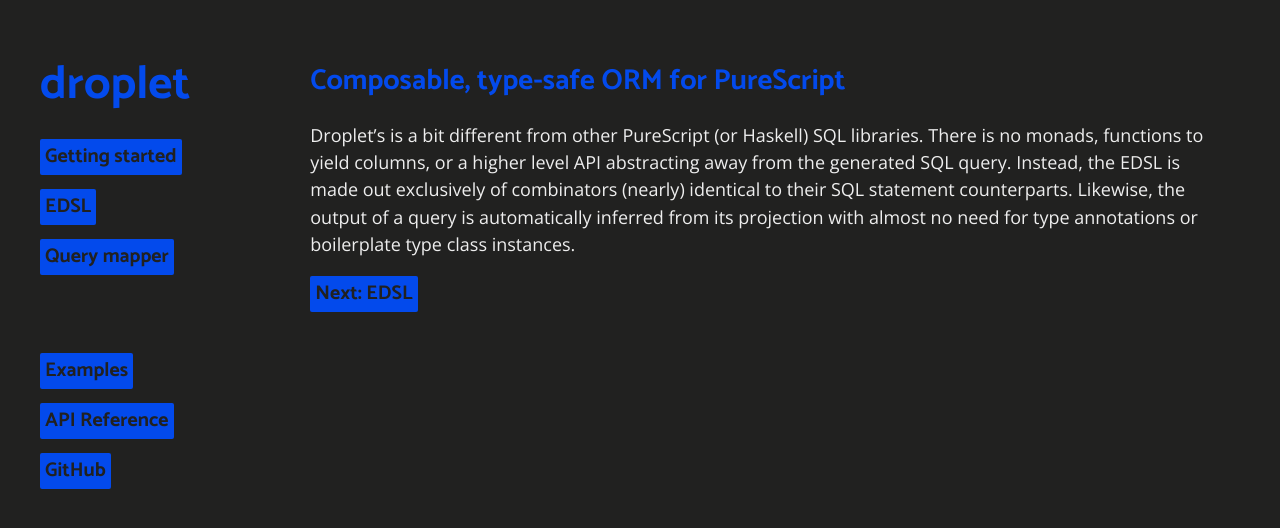
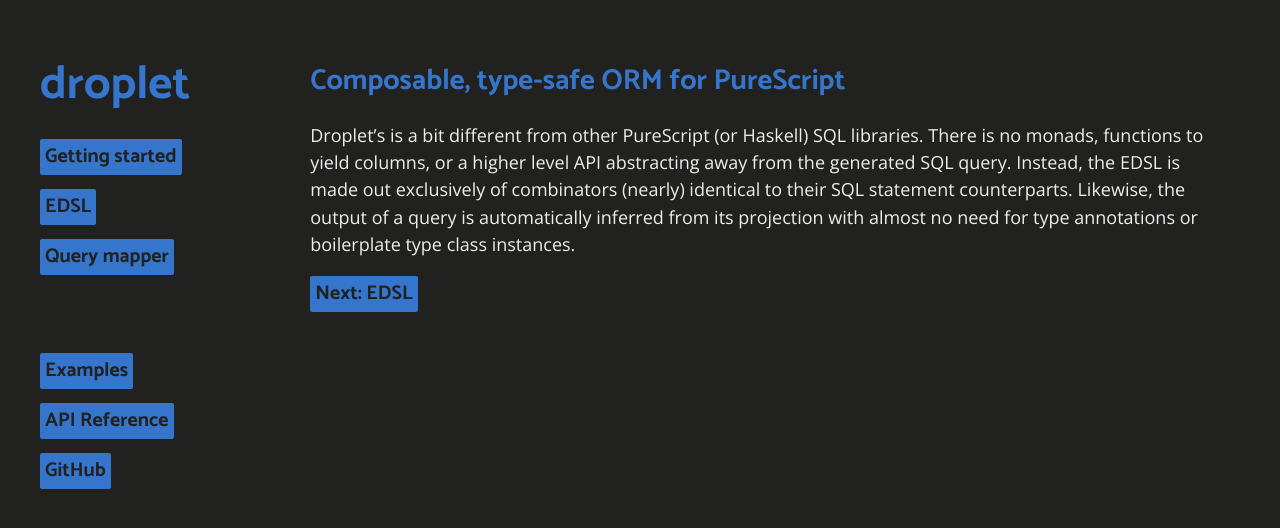
Before and after one commit to easafe/purescript-droplet, a Jekyll site: the page built from docs/index.md, in a window 1280 px wide. Shown: the top 528 px of the page. Built offline with Jekyll 4.4.1, drawn with Linux system fonts in a browser that asks for light colours.

Commit message:
Get the right shade of blue, very important

```diff
--- a/docs/assets/css/site.css
+++ b/docs/assets/css/site.css
@@ -24,7 +24,7 @@ h1, h2, h3, h4 {
       -webkit-margin-before: 0.0em;
       -webkit-margin-after: 0.0em;
       font-weight: bold;
-      color: #034aec;
+      color: #3575cc;
       font-family: "Catamaran";
 }
 
@@ -80,7 +80,7 @@ ul li {
 
 a.direction, .menu a:not(.project-name) {
       color: #212120;
-      background-color: #034aec;
+      background-color: #3575cc;
       padding: 3px 5px;
       font-family: "Catamaran";
       display: inline-block;
@@ -89,7 +89,7 @@ a.direction, .menu a:not(.project-name) {
 }
 
 .content a:not(.direction), .menu a.current, .menu a:hover {
-      color: #034aec;
+      color: #3575cc;
       background-color: #212120;
 }
 
@@ -99,7 +99,7 @@ a.direction, .menu a:not(.project-name) {
 }
 
 .project-name {
-      color: #034aec;
+      color: #3575cc;
       background-color: #212120;
       font-size: 1.3em;
       padding: 0;
@@ -112,7 +112,7 @@ a.direction, .menu a:not(.project-name) {
 }
 
 .current {
-      border-bottom: 3px solid #034aec;
+      border-bottom: 3px solid #3575cc;
 }
 
 @media (max-width:600px) {
--- a/docs/index.md
+++ b/docs/index.md
@@ -8,4 +8,4 @@ title: Getting started
 Droplet's is a bit different from other PureScript (or Haskell) SQL libraries. There is no monads, functions to yield columns, or a higher level API abstracting away from the generated SQL query. Instead, the EDSL is made out exclusively of combinators (nearly) identical to their SQL statement counterparts. Likewise, the output of a query is automatically inferred from its projection with almost no need for type annotations or boilerplate type class instances.
 
 
-<a href="/concepts" class="direction">Next: EDSL</a>
+<a href="/edsl" class="direction">Next: EDSL</a>
```
Also changed, not shown: docs/edsl.md (added, +7 -0 lines), docs/mapper.md (added, +6 -0 lines).
